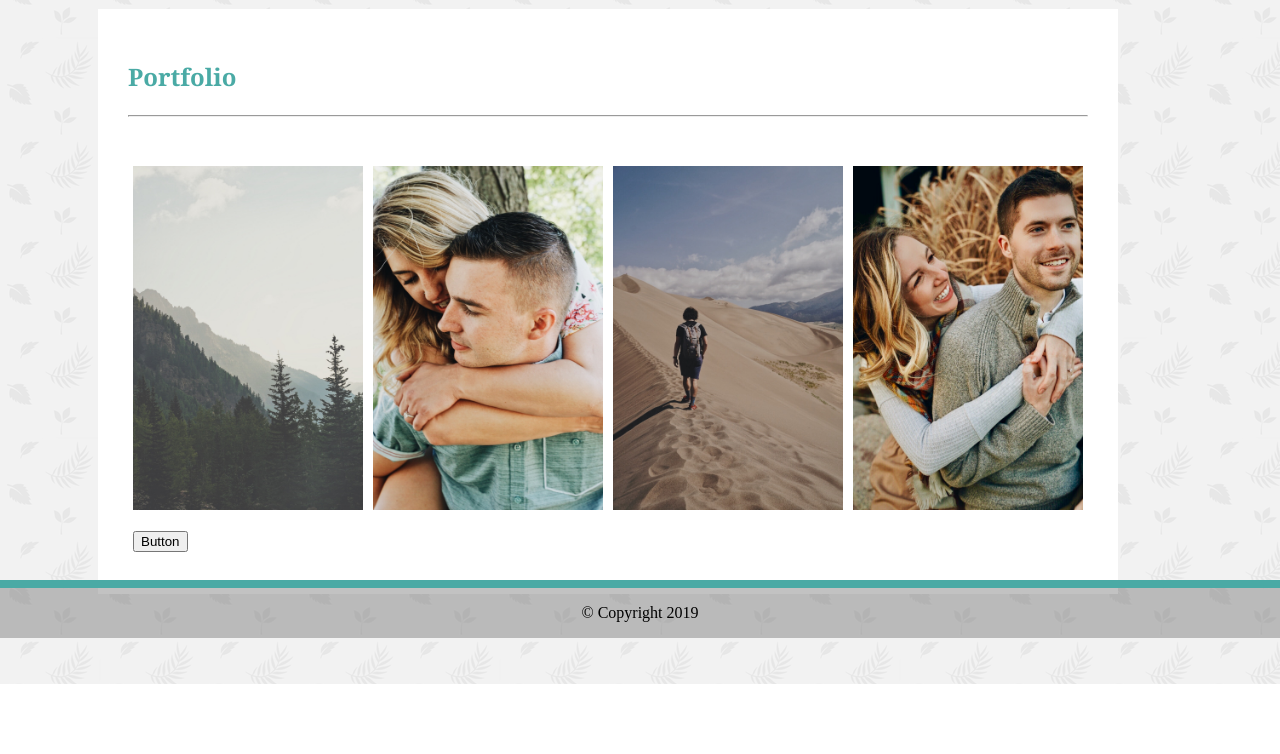
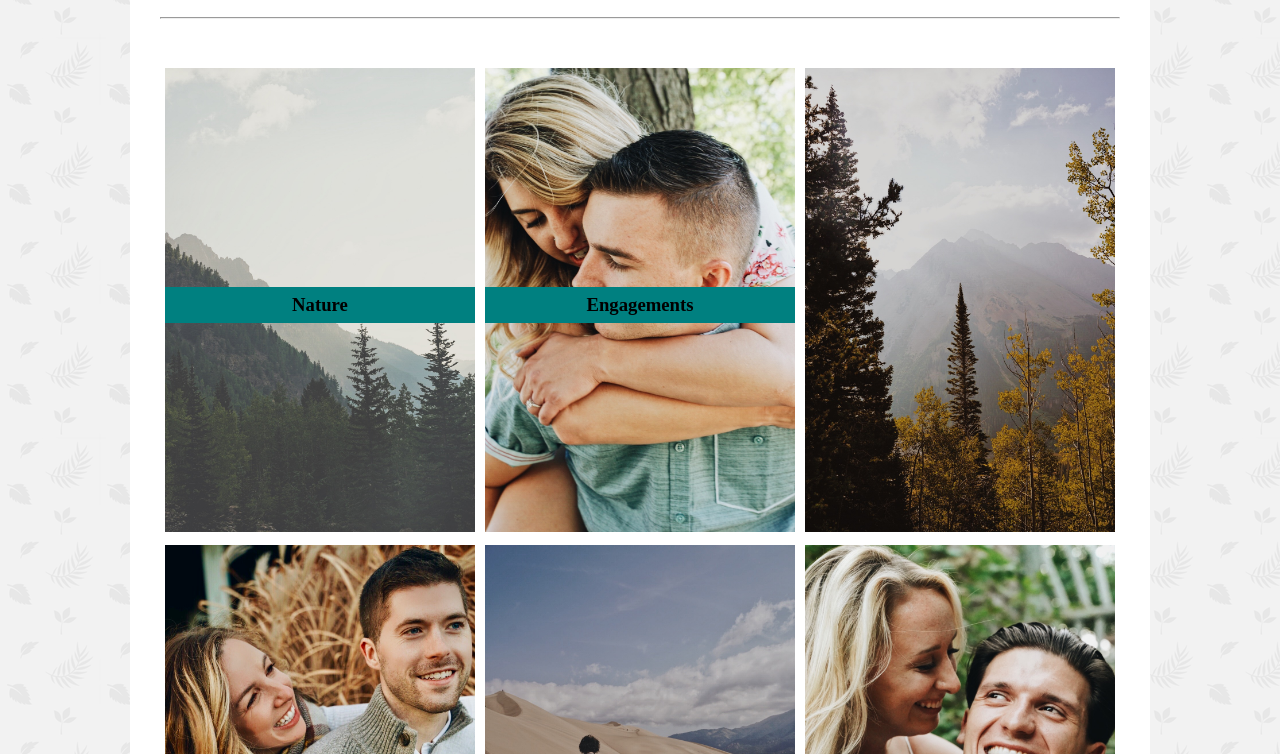
Before and after one commit to melissakocourek/Basic-Portfolio, a plain HTML site: page portfolio.html in a window 1280 px wide. Shown: the part 162-916 px from the top of the page. Before the commit the page ends 846 px from the top, so only its background shows below. Drawn offline with Linux system fonts and the light colour scheme.

Commit message:
initial site files

```diff
--- a/portfolio.html
+++ b/portfolio.html
@@ -19,34 +19,39 @@
                 <li><a href="contact.html">Contact</a></li>
             </ul>
         </nav>
-    </div>
+        </div>
     </div>
     </header>
-        <div id="content">
+        <div class="content">
             <h2>Portfolio</h2>
             <HR>
             <br>
          <div class="grid">
             <div class="column">
+                <div class="image">
             <img src="CO.jpg" alt="mountains" style="width:100%">
-            <button class="btn">Button</button>
+            <h3>Nature</h3>
+            <img src="EdCol.JPG" alt="Engagements" style="width:100%">
+            <h3>Nature</h3>
+                </div>
             </div>
             <div class="column">
-                <img src="ad15.jpg" alt="Engagements" style="width:100%">
+                <div class="image">
+            <img src="ad15.jpg" alt="Engagements" style="width:100%">
+            <h3>Engagements</h3>
+            <img src="sanddunes.JPG" alt="sanddunes" style="width:100%">
+                </div>
             </div>
             <div class="column">
-                <img src="sanddunes.JPG" alt="sanddunes" style="width:100%">
-            </div>
-            <div class="column">
-                <img src="EdCol.JPG" alt="couple" style="width:100%">
-            </div>
+            <img src="aspen.JPG" alt="sanddunes" style="width:100%">
+            <img src="meleric.jpg" alt="couple" style="width:100%">
+                </div>
          </div>
         </div>
         </div>
-
-    <div id="footer">
+    </div>
+    <footer class="footer">
         <p>&copy; Copyright 2019</p>
-
-    </div>
+    </footer>
  </body>
 </html>
--- a/style.css
+++ b/style.css
@@ -1,5 +1,7 @@
+html, body{
+    height:100%;
+}
 .header{
-    overflow:hidden;
     background-color:#cccccc;
 }
 .header a{
@@ -14,9 +16,22 @@
 .header-right{
     float:right;
 }
+
 body{
-    position: relative;
+    margin:0 auto;
+    display: flex;
+    flex-direction:column;
     background-image: url("leaves-pattern.png")
+}
+
+.content{
+    padding:30px;
+    margin:0 auto;
+    width:960px;
+    line-height:36px;
+    border:#dddddd;
+    background-color:#ffffff;
+
 }
 
 h1{
@@ -36,12 +51,18 @@ h1{
 
 }
 h2{
+    text-align: center;
     font-family:Georgia, 'Times New Roman', Times, serif;
     color:#4aaaa5;
 }
 
-header * {
-    display: inline;
+h3{
+    text-align:center;
+    position: absolute;
+    top: 200px;
+    left: 0;
+    width: 100%;
+    background-color:teal;
 }
 
 ul{
@@ -49,8 +70,6 @@ width: auto;
 float:right;
 margin-top: 8px;
 margin-right: 90px;
-
-
 }
 
 li{
@@ -69,21 +88,6 @@ a{
 a:hover{
     color:teal;
 
-}
-
-#content{
-    border:#dddddd;
-    float: center;
-    overflow: auto;
-    background-color:#ffffff;
-    width: 960px;
-    margin:90px;
-    padding: 30px;
-    line-height:36px;
-}
-
-figcaption{
-    padding-left:20px;
 }
 /* Container holding the image and the text */
 .container {
@@ -105,24 +109,13 @@ figcaption{
     flex:33.33%;
     padding: 5px;
 }
-/* Style the button and place it in the middle of the container/image */
-.container .btn{
-    position:absolute;
-    top:50%;
-    left:50%;
-    transform:translate(-50%, -50%);
-    -ms-transform: translate(-50%, -50%);
-    background-color: #555;
-    color:white;
-    font-size: 16px;
-    padding:12px 24px;
-    border: none;
-    cursor:pointer;
-    border-radius: 5px;
-}
-
 .grid{
     display:flex;
+
+}
+.image{
+    position: relative;
+    width:100%;
 }
 
 /* clear floats after image containers */
@@ -155,15 +148,13 @@ input[type=submit] {
 input[type=submit]:hover {
     background-color: peachpuff;
 }
-#footer {
-    border-top: 8px solid #4aaaa5;
-    max-width: none !important;
-    position:fixed;
+.footer {
+    flex-shrink:0;
     left:0;
     bottom:0;
     width:100%;
-    background-size: 100%;
+    background-size:100%;
+    border-top: 8px solid #4aaaa5;
     background-color: #6666;
     text-align:center;
-
 }
```
Also changed, not shown: contact.html (+5 -8 lines), index.html (+6 -5 lines), Gracie.jpg (added), Ind.JPG (added), aspen.JPG (added), flower.jpg (added).
